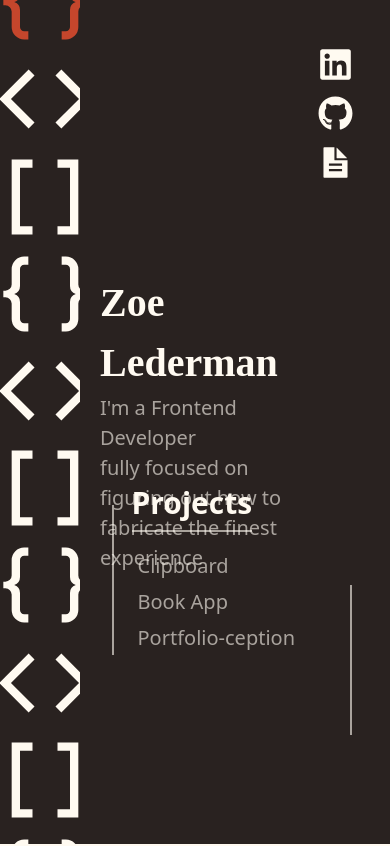
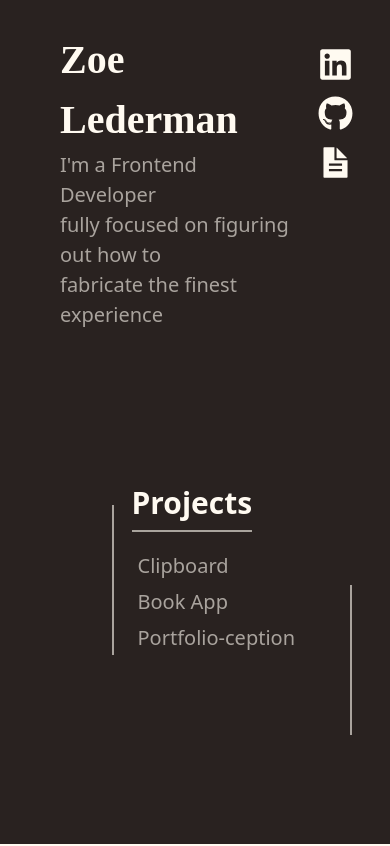
Before and after one commit to zlederma/portfolio-website, a React (Create React App) app: page / in a window 390 px wide. Shown: the top 846 px of the page. Built offline with nearby package versions, Linux system fonts and the light colour scheme.

Commit message:
Added responsivity for smaller screens

```diff
--- a/src/components/Footer.js
+++ b/src/components/Footer.js
@@ -1,6 +1,6 @@
 export default function Footer() {
     return (
-        <div style={{ border: "1px solid lightgray", minWidth: "100vw", backgroundColor: "#fffaf1", display: "flex", justifyContent: "center", alignContent: "center" }}>
+        <div style={{ borderTop: "1px solid lightgray", minWidth: "100vw", backgroundColor: "#fffaf1", display: "flex", justifyContent: "center", alignContent: "center" }}>
             <div className="mx-4" style={{ maxWidth: "1100px" }}>
                 <div style={{ height: "10px" }}></div>
                 <p> &copy; Zoe Lederman 2022</p>
--- a/src/styles/AboutMeStyles.css
+++ b/src/styles/AboutMeStyles.css
@@ -2,7 +2,7 @@
     background-color: #fffaf1;
     display: flex;
     justify-content: center;
-    min-height: calc(100vh - 52px);
+    min-height: calc(100vh - 51px);
 }
 
 .about-me__container{
--- a/src/styles/LandingStyles.css
+++ b/src/styles/LandingStyles.css
@@ -25,13 +25,13 @@
     right: 15%;
 }
 
-/* md devices and down */
-@media (max-width: 991px) {
-    /* .landing__column-art{
-        display: none;
-    } */
-  }
-
     /* sm devices and down */
   @media (max-width: 767px) {
-   }
+    .landing__column-art{
+        display: none;
+    }
+    .landing__column-welcome{
+        width: 100%;
+        height: 100%;
+    }
+}
--- a/src/styles/WelcomeStyles.css
+++ b/src/styles/WelcomeStyles.css
@@ -26,3 +26,12 @@
     font-weight: 500;
     color: rgba(255, 250, 241, .6);
 }
+
+@media (max-width: 767px) {
+    .welcome__intro-container{
+        display: inline-block;
+        position: static;
+        margin-left: 40px;
+        margin-top: 10px;
+    }
+}
```
